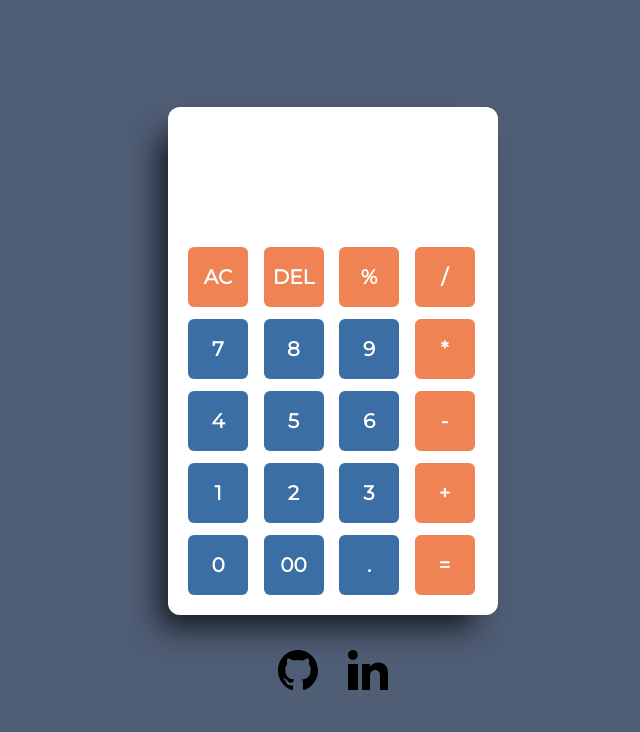
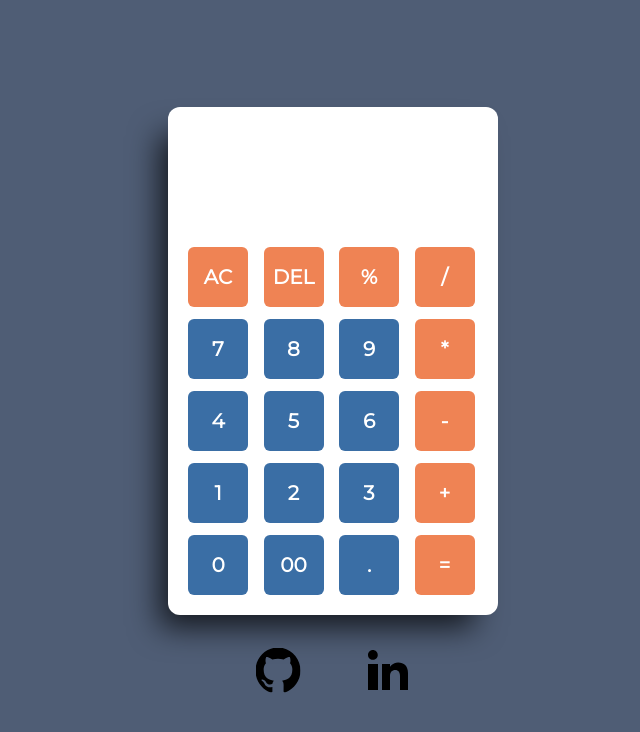
Before and after one commit to FelipeSiravegna/CalculatorApp, a plain HTML site: page index.html in a window 1280 px wide. In both pictures the pointer is over the picture 605 px from the left and 669 px from the top of the page. Shown: the whole page, without its empty margins (307-947 px from the left). Drawn offline with Linux system fonts and the light colour scheme.

Commit message:
Hover added to contact links

```diff
--- a/style.css
+++ b/style.css
@@ -72,7 +72,7 @@ button.operator {
   justify-content: center;
   align-items: center;
   margin-top: 35px;
-  gap: 30px;
+  gap: 70px;
 }
 
 .contactLinks img{
@@ -80,3 +80,13 @@ button.operator {
   aspect-ratio: 1;
   cursor: pointer;
 }
+
+.contactLinks img:hover{
+  transform: scale(1.125);
+  transition: all 0.5s;
+}
+
+.contactLinks img:not(:hover){
+  transform: scale(1);
+  transition: all 0.5s;
+}
```
